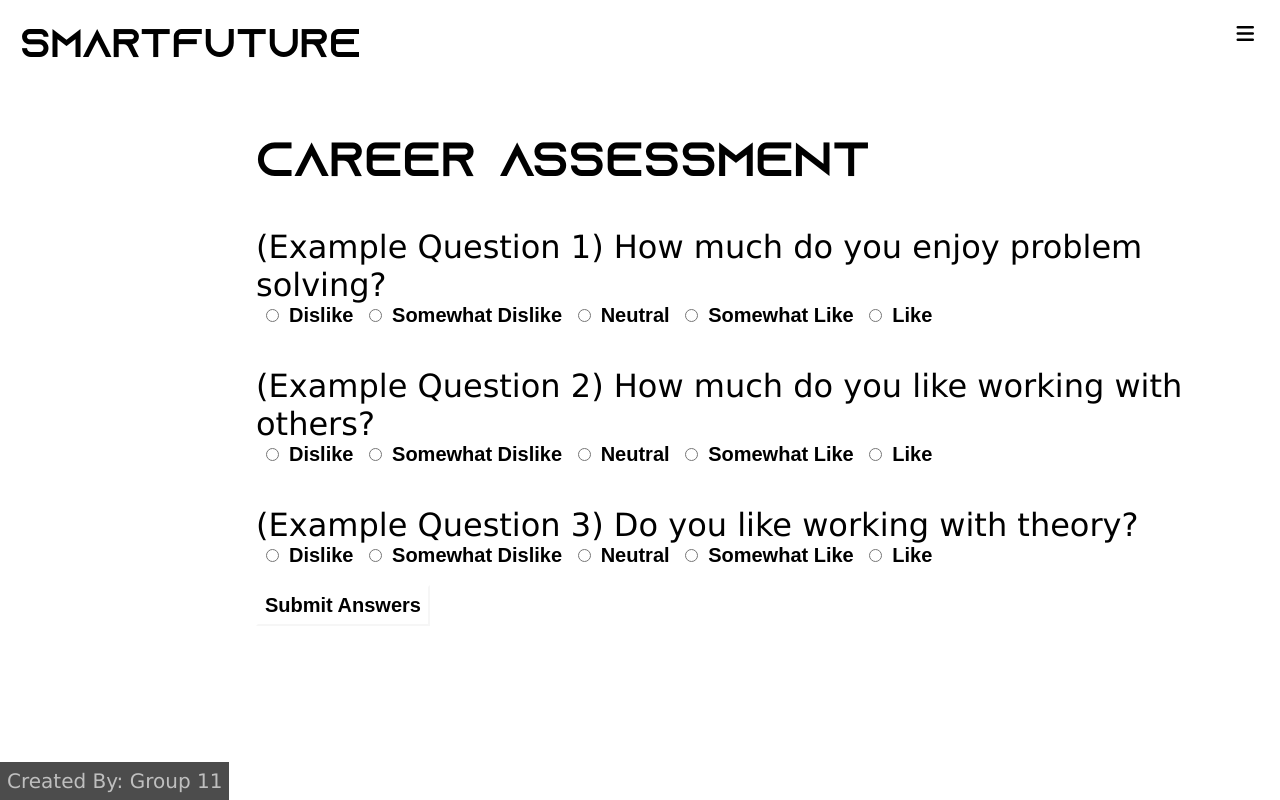
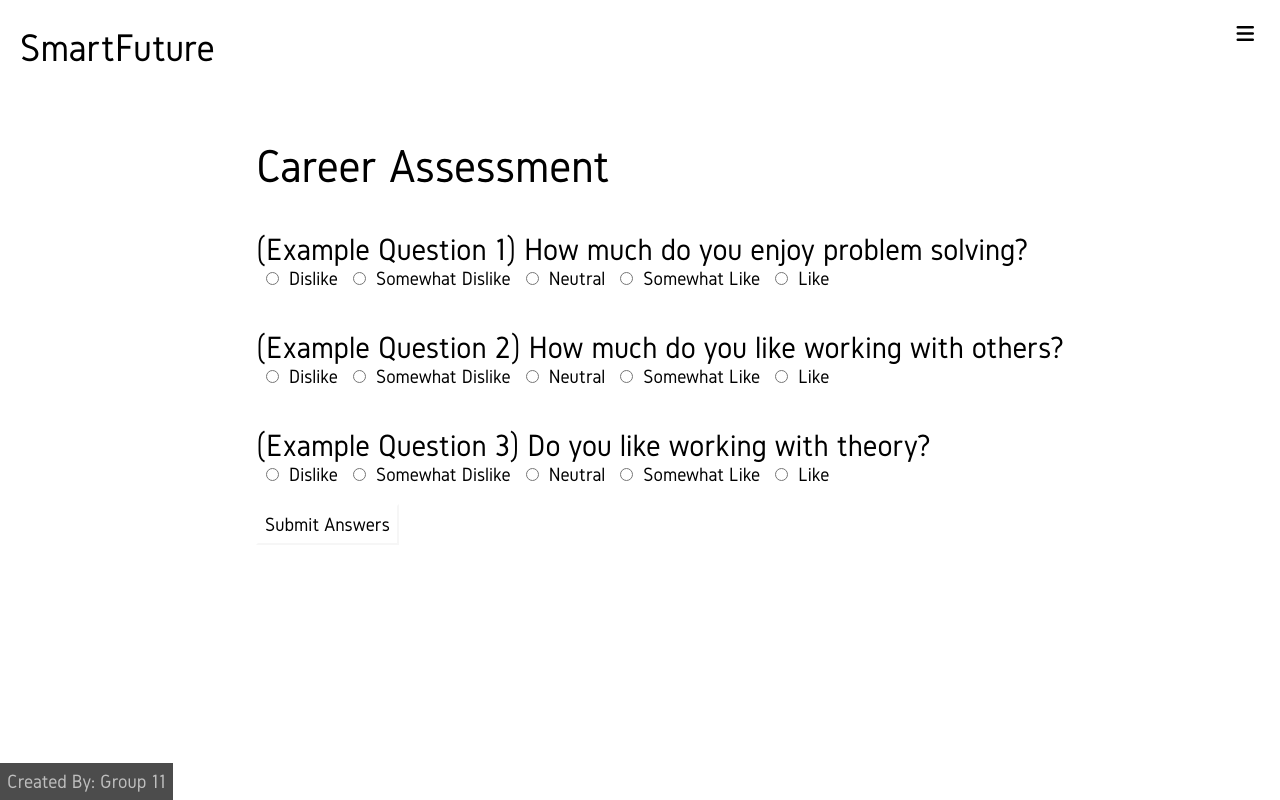
Before and after one commit to xiongfeizhang1/SmartFutureWebsite, a plain HTML site: page assessment.html in a window 1280 px wide. Drawn offline with nearby package versions, Linux system fonts and the light colour scheme.

Commit message:
added new font, and updated contacts page

```diff
--- a/styles.css
+++ b/styles.css
@@ -16,7 +16,12 @@
 	font-weight: 100;
 }
 
-
+@font-face{
+	font-family:'gidole';
+	src: url(fonts/Gidole.otf);
+	font-style: normal;
+	font-weight: 100;
+}
 body {
 	/*sets the background of the body image to background.jpg in the img folder */
 	background-image: url(img/background.jpg);
@@ -98,21 +103,22 @@ nav ul li ul li {
 
 /*general font and padding stuff for paragraphs and headers*/
 h1 {
-	font-family: azonix;
+	font-family: gidole;
 	color: black;
 	font-size: 300%;
 	font-weight: lighter;
 
 }
 h2 {
-	font-family: verdana;
+	font-family: gidole;
 	color: black;
 	font-size: 200%;
 	font-weight: lighter;
 	padding-top: 40px;
+
 }
 p {
-	font-family: verdana;
+	font-family: gidole;
 	color:  black;
 	font-size: 150%;
 	padding-top: 20px;
@@ -144,18 +150,19 @@ p {
 
 /*uses the ID attribute to create the logo element on the top left of the page with the cool font*/
 #logo{
-	font-family: azonix;
+	font-family: gidole;
 	color: black;
 	font-size: 40px;
 	line-height: 55px;
 	float: left;
 	padding: 20px 20px;
+	font-weight: lighter;
 }
 
 
 /*creates a footer id attribute*/
 #footer{
-	font-family: verdana;
+	font-family: gidole;
 	color: #a4a4a4;
 	font-size: 20px;
 	text-decoration: none;
@@ -173,35 +180,23 @@ footer{
 }
 
 
-/*css for radio buttons and text boxes*/
-#question1{
-	background: rgba(0,0,0,0.5);
-	font-family: arial;
-	color: rgba(255,255,255,0.9);
-	font-weight: bold;
-	font-size: 20px;
-	padding: 3px;
-	border-color: rgba(255,255,255,0.1);
-}
-/*change placeholder text color to white*/
-::placeholder{
-	color: rgba(255,255,255,0.9);
-}
+
 /*css for radio buttons and text boxes*/
 .questions{
-	font-family: arial;
+
 	border: none;
 	padding: 0;
 	color: rgb(0, 0, 0);
-	font-weight: bold;
+	font-family: gidole;
+
 	font-size: 20px;
 /*css for radio buttons and text boxes*/
 }
 .quizButtons{
 	background: rgba(255, 255, 255, 0.5);
-	font-family: arial;
+	font-family: gidole;
 	color: rgb(0, 0, 0);
-	font-weight: bold;
+
 	font-size: 20px;
 	padding: 7px;
 	border-color: rgba(255,255,255,0.1);
```
Also changed, not shown: contact.html (+2 -12 lines), fonts/Gidole.otf (added).
